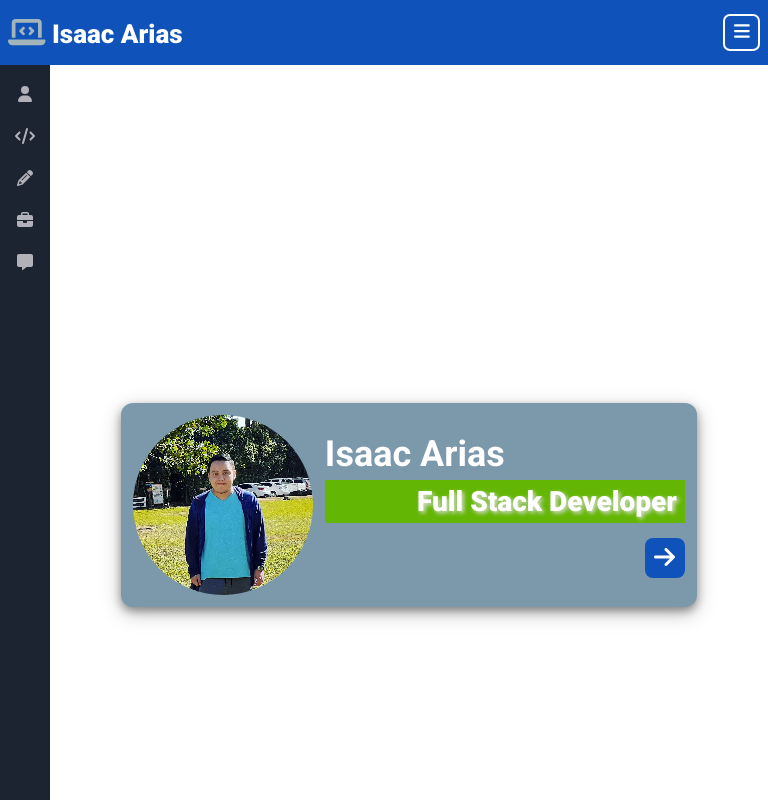
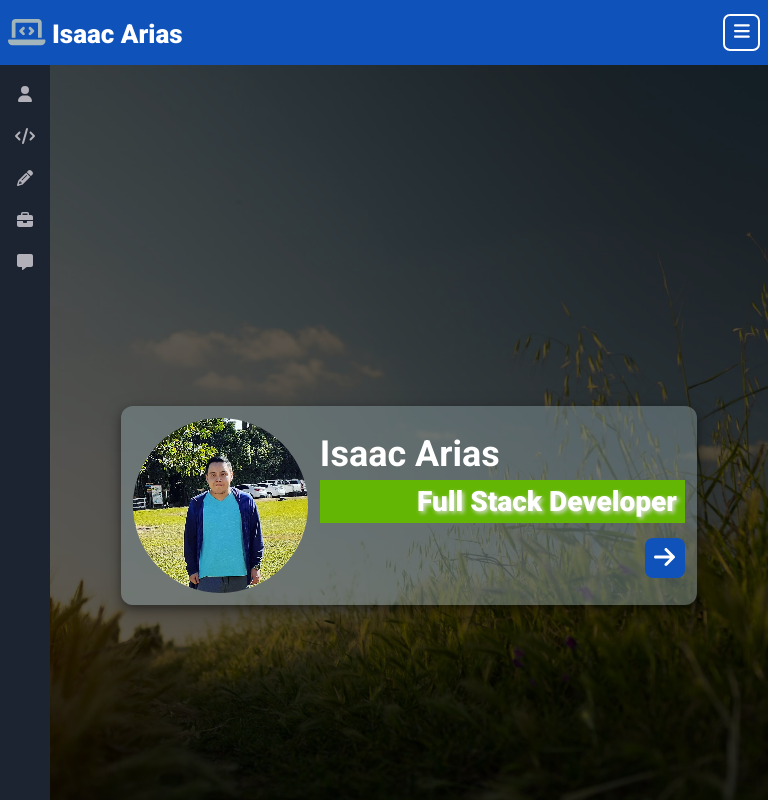
Before and after one commit to Isaac953/Portfolio_Angular, an Angular app: page /home in a window 768 px wide. Shown: the top 800 px of the page. Built offline with nearby package versions, Linux system fonts and the light colour scheme.

Commit message:
Rework de diseño 2:  Agregar fondo y degradado a Home Component

```diff
--- a/src/app/components/main/main.component.css
+++ b/src/app/components/main/main.component.css
@@ -37,7 +37,7 @@
   align-items: center;
 }
 
-/* .main__content::before {
+.main__content::before {
   position: absolute;
   top: 0;
   right: 0;
@@ -47,13 +47,13 @@
   content: "";
 
   background-color: var(--before-mcontent);
-} */
+}
 
 /* Start Dinamic background component Class */
 
 .bg-home {
-  background-color: white;
-  /* background-image: url("../../../assets/images/backgrounds/bg_home_component.jpg"); */
+  /* background-color: white; */
+  background-image: url("../../../assets/images/backgrounds/bg_home_component.jpg");
 }
 
 .bg-about-me {
--- a/src/app/components/main/mcontent/home/home.component.css
+++ b/src/app/components/main/mcontent/home/home.component.css
@@ -9,6 +9,7 @@
   border-radius: 12px;
   background-color: var(--home-color);
   box-shadow: var(--home-box-shadow);
+  position: relative;
 }
 
 .home__img {
@@ -83,8 +84,8 @@
   }
 
   .home__img {
-    width: 180px;
-    height: 180px;
+    width: 175px;
+    height: 175px;
   }
 
   .home__cover {
--- a/src/styles.css
+++ b/src/styles.css
@@ -15,7 +15,7 @@
   --mcontent-color: #206a5d;
   --before-mcontent: rgba(0, 0, 0, 0.65);
   --button-navigation: #0f52ba;
-  --home-color: #7c99ac;
+  --home-color: rgba(140, 161, 165, 0.45);
   --home-box-shadow: 0 4px 8px 0 rgba(0, 0, 0, 0.35),
     0 6px 20px 0 rgba(0, 0, 0, 0.25);
 }
```
Also changed, not shown: src/assets/images/backgrounds/bg_home_component.jpg, 1 other file (tests, documents, lock files or other folders).
